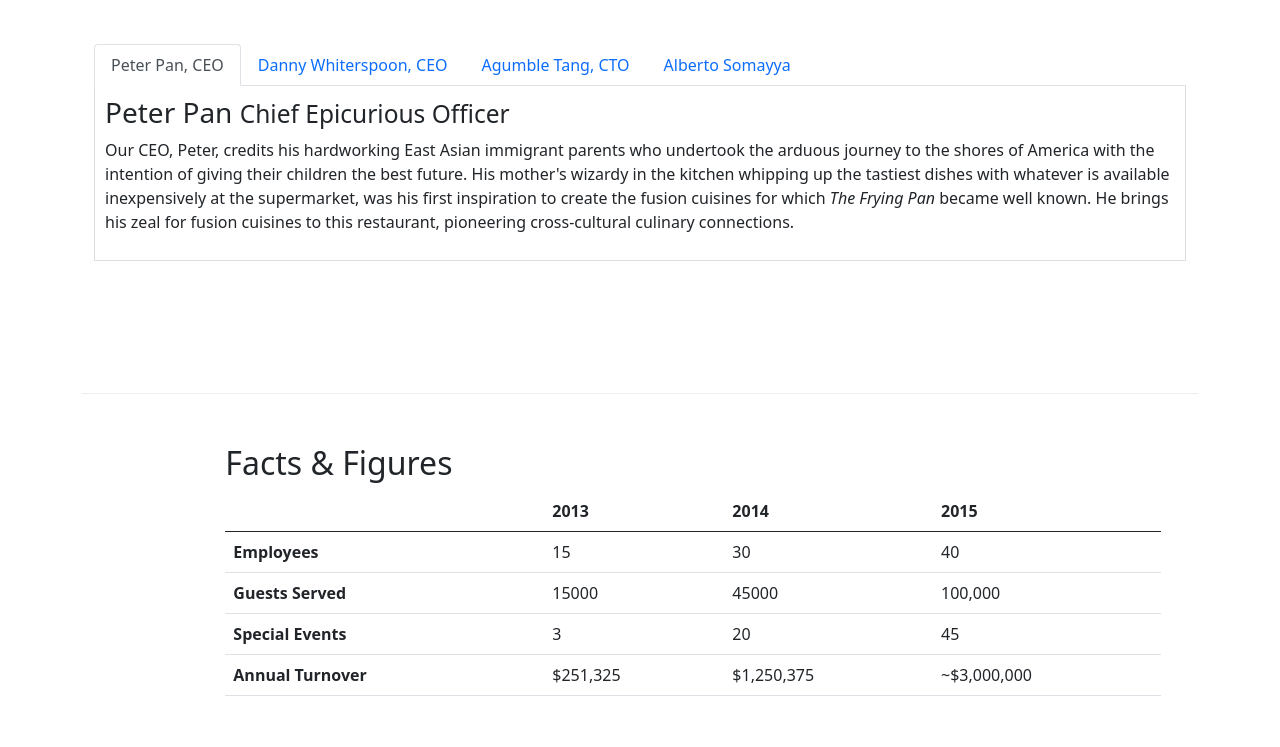
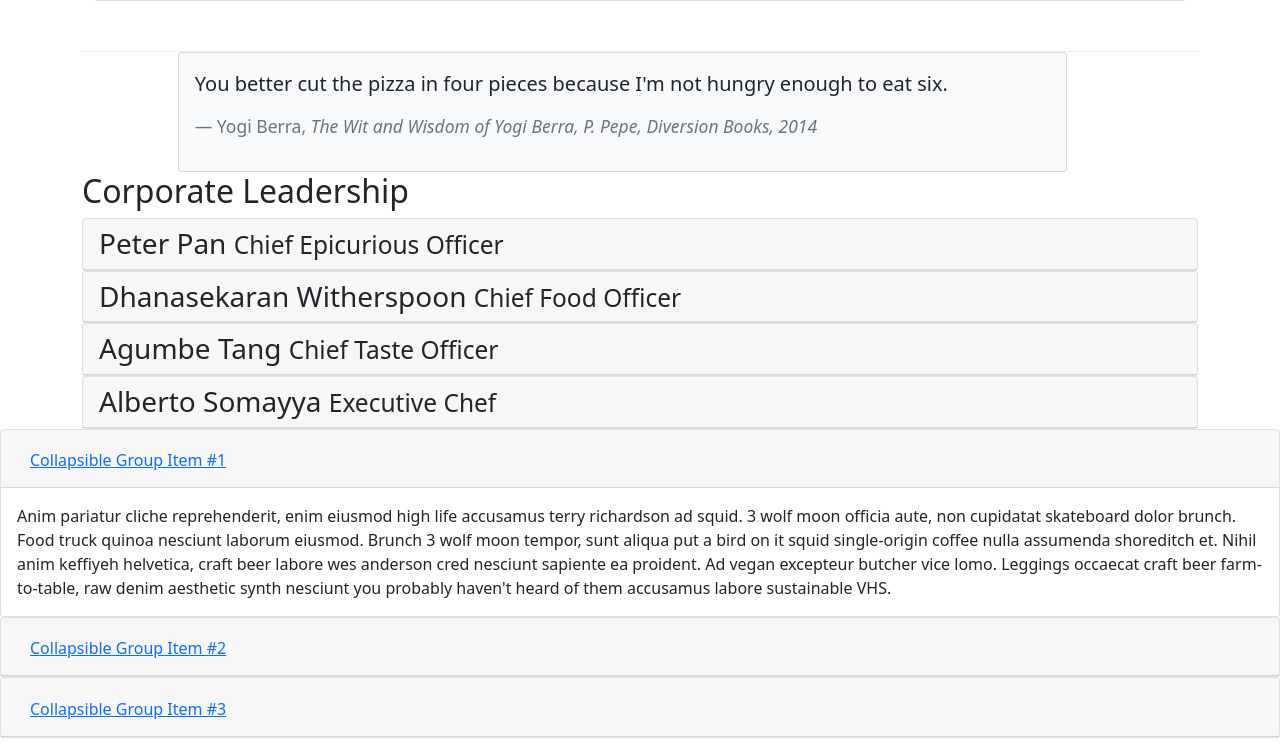
Before and after one commit to Sujithkumar72/courseraFrontEnd, a website: page aboutus.html in a window 1280 px wide. Shown: the part 1013-1760 px from the top of the page. Drawn offline with nearby package versions, Linux system fonts and the light colour scheme.

Commit message:
Accordions Not working

```diff
--- a/aboutus.html
+++ b/aboutus.html
@@ -9,9 +9,9 @@
 
     <title>Ristorante Con Fusion: About Us</title>
 
-    <link href="https://cdn.jsdelivr.net/npm/bootstrap@5.0.0-beta1/dist/css/bootstrap.min.css" rel="stylesheet" integrity="sha384-giJF6kkoqNQ00vy+HMDP7azOuL0xtbfIcaT9wjKHr8RbDVddVHyTfAAsrekwKmP1" crossorigin="anonymous">
-    <script src="https://cdn.jsdelivr.net/npm/bootstrap@5.0.0-beta1/dist/js/bootstrap.bundle.min.js" integrity="sha384-ygbV9kiqUc6oa4msXn9868pTtWMgiQaeYH7/t7LECLbyPA2x65Kgf80OJFdroafW" crossorigin="anonymous"></script>
-    <!--<link rel="stylesheet" href="node_modules/bootstrap/dist/css/bootstrap.min.css">-->
+    <!--<link rel="stylesheet" href="https://stackpath.bootstrapcdn.com/bootstrap/4.3.1/css/bootstrap.min.css" integrity="sha384-ggOyR0iXCbMQv3Xipma34MD+dH/1fQ784/j6cY/iJTQUOhcWr7x9JvoRxT2MZw1T" crossorigin="anonymous">
+    <script src="https://stackpath.bootstrapcdn.com/bootstrap/4.3.1/js/bootstrap.min.js" integrity="sha384-JjSmVgyd0p3pXB1rRibZUAYoIIy6OrQ6VrjIEaFf/nJGzIxFDsf4x0xIM+B07jRM" crossorigin="anonymous"></script>
+    --><link rel="stylesheet" href="node_modules/bootstrap/dist/css/bootstrap.min.css">
     <link rel="stylesheet" href="node_modules/font-awesome/css/font-awesome-min.css">
     <link rel="stylesheet" href="node_modules/bootstrap-social/bootstrap-social.css">
     <link rel="stylesheet" href="css/styles.css">
@@ -102,41 +102,64 @@
 
         <div class="container">
             <h2>Corporate Leadership</h2>
-            <div class="row row-content">
-                <div class="col-12">
-                    <ul class="nav nav-tabs" role="tablist">
-                        <li class="nav-item" role="presentation">
-                            <a class="nav-link active" href="#peter" role="tab" data-bs-toggle="tab" aria-controls="peter" aria-selected="true">Peter Pan, CEO</a>
-                        </li>
-                        <li class="nav-item" role=" presentation">
-                            <a class="nav-link" href="#danny" role="tab" data-bs-toggle="tab" aria-controls="danny" aria-selected="false">Danny Whiterspoon, CEO</a>
-                        </li>
-                        <li class="nav-item" role=" presentation">
-                            <a class="nav-link" href="#tang" role="tab" data-bs-toggle="tab" aria-controls="tang" aria-selected="false">Agumble Tang, CTO</a>
-                        </li>
-                        <li class="nav-item " role="presentation">
-                            <a class="nav-link" href="#alberto" role="tab" data-bs-toggle="tab" aria-controls="alberto" aria-selected="false">Alberto Somayya</a>
-                        </li>
-                    </ul>
-
-                    <div class="tab-content">
-                        <div role="tabpanel" class="tab-pane fade show active" id="peter" >
-                            <h3>Peter Pan <small>Chief Epicurious Officer</small></h3>
+            <div class="accordion">
+                <div class="card">
+                    <div class="card-header" role="tab" id="peterhead">
+                        <h3 class="mb-0">
+                            <a data-toggle="collapse" data-target="#peter">
+                            Peter Pan <small>Chief Epicurious Officer</small>
+                            </a>
+                        </h3>
+                    </div>
+                    <div  class="collapse" id="peter" data-parent="accordion">
+                        <div class="card-body">
                             <p class="d-none d-sm-block">Our CEO, Peter, credits his hardworking East Asian immigrant parents who undertook the arduous journey to the shores of America with the intention of giving their children the best future. His mother's wizardy in the kitchen whipping up the tastiest dishes with whatever is available inexpensively at the supermarket, was his first inspiration to create the fusion cuisines for which <em>The Frying Pan</em> became well known. He brings his zeal for fusion cuisines to this restaurant, pioneering cross-cultural culinary connections.</p>
                         </div>
+                    </div>
+                    </div>
+                </div>
 
-                        <div role="tabpanel" class="tab-pane fade" id="danny">
-                            <h3>Dhanasekaran Witherspoon <small>Chief Food Officer</small></h3>
+                <div class="card">
+                    <div class="card-header" role="tab" id="dannyhead">
+                        <h3 class="mb-0">
+                            <a data-toggle="collapse" data-target="#danny">
+                                Dhanasekaran Witherspoon <small>Chief Food Officer</small>
+                            </a>
+                        </h3>
+                    </div>
+                    <div  role="tabpanel" class="collapse" id="danny" data-parent="accordion">
+                        <div class="card-body">
                             <p class="d-none d-sm-block">Our CFO, Danny, as he is affectionately referred to by his colleagues, comes from a long established family tradition in farming and produce. His experiences growing up on a farm in the Australian outback gave him great appreciation for varieties of food sources. As he puts it in his own words, <em>Everything that runs, wins, and everything that stays, pays!</em></p>
                         </div>
+                    </div>
+                </div>
 
-                        <div role="tabpanel" class="tab-pane fade" id="tang">
-                            <h3>Agumbe Tang <small>Chief Taste Officer</small></h3>
-                             <p class="d-none d-sm-block">Blessed with the most discerning gustatory sense, Agumbe, our CTO, personally ensures that every dish that we serve meets his exacting tastes. Our chefs dread the tongue lashing that ensues if their dish does not meet his exacting standards. He lives by his motto, <em>You click only if you survive my lick.</em></p>
+                <div class="card">
+                    <div class="card-header" role="tab" id="tanghead">
+                        <h3 class="mb-0">
+                            <a data-toggle="collapse" data-target="#tang">
+                                Agumbe Tang <small>Chief Taste Officer</small>
+                            </a>
+                        </h3>
+                    </div>
+                    <div  role="tabpanel" class="collapse" id="tang" data-parent="accordion">
+                        <div class="card-body">
+                            <p class="d-none d-sm-block">Blessed with the most discerning gustatory sense, Agumbe, our CTO, personally ensures that every dish that we serve meets his exacting tastes. Our chefs dread the tongue lashing that ensues if their dish does not meet his exacting standards. He lives by his motto, <em>You click only if you survive my lick.</em></p>
                         </div>
+                    </div>
+                </div>
 
-                        <div role="tabpanel" class="tab-pane fade" id="alberto">
-                            <h3>Alberto Somayya <small>Executive Chef</small></h3>
+
+                <div class="card">
+                    <div class="card-header" role="tab" id="albertohead">
+                        <h3 class="mb-0">
+                            <a data-toggle="collapse" data-target="#collapseExample">
+                                Alberto Somayya <small>Executive Chef</small>
+                            </a>
+                        </h3>
+                    </div>
+                    <div  role="tabpanel" class="collapse" id="collapseExample" data-parent="accordion">
+                        <div class="card-body">
                             <p class="d-none d-sm-block">Award winning three-star Michelin chef with wide International experience having worked closely with whos-who in the culinary world, he specializes in creating mouthwatering Indo-Italian fusion experiences. He says, <em>Put together the cuisines from the two craziest cultures, and you get a winning hit! Amma Mia!</em></p>
                         </div>
                     </div>
@@ -144,6 +167,51 @@
             </div>
        </div>
 
+       <div class="accordion" id="accordionExample">
+        <div class="card">
+          <div class="card-header" id="headingOne">
+            <h2 class="mb-0">
+              <button class="btn btn-link" type="button" data-toggle="collapse" data-target="#collapseOne" aria-expanded="true" aria-controls="collapseOne">
+                Collapsible Group Item #1
+              </button>
+            </h2>
+          </div>
+
+          <div id="collapseOne" class="collapse show" aria-labelledby="headingOne" data-parent="#accordionExample">
+            <div class="card-body">
+              Anim pariatur cliche reprehenderit, enim eiusmod high life accusamus terry richardson ad squid. 3 wolf moon officia aute, non cupidatat skateboard dolor brunch. Food truck quinoa nesciunt laborum eiusmod. Brunch 3 wolf moon tempor, sunt aliqua put a bird on it squid single-origin coffee nulla assumenda shoreditch et. Nihil anim keffiyeh helvetica, craft beer labore wes anderson cred nesciunt sapiente ea proident. Ad vegan excepteur butcher vice lomo. Leggings occaecat craft beer farm-to-table, raw denim aesthetic synth nesciunt you probably haven't heard of them accusamus labore sustainable VHS.
+            </div>
+          </div>
+        </div>
+        <div class="card">
+          <div class="card-header" id="headingTwo">
+            <h2 class="mb-0">
+              <button class="btn btn-link collapsed" type="button" data-toggle="collapse" data-target="#collapseTwo" aria-expanded="false" aria-controls="collapseTwo">
+                Collapsible Group Item #2
+              </button>
+            </h2>
+          </div>
+          <div id="collapseTwo" class="collapse" aria-labelledby="headingTwo" data-parent="#accordionExample">
+            <div class="card-body">
+              Anim pariatur cliche reprehenderit, enim eiusmod high life accusamus terry richardson ad squid. 3 wolf moon officia aute, non cupidatat skateboard dolor brunch. Food truck quinoa nesciunt laborum eiusmod. Brunch 3 wolf moon tempor, sunt aliqua put a bird on it squid single-origin coffee nulla assumenda shoreditch et. Nihil anim keffiyeh helvetica, craft beer labore wes anderson cred nesciunt sapiente ea proident. Ad vegan excepteur butcher vice lomo. Leggings occaecat craft beer farm-to-table, raw denim aesthetic synth nesciunt you probably haven't heard of them accusamus labore sustainable VHS.
+            </div>
+          </div>
+        </div>
+        <div class="card">
+          <div class="card-header" id="headingThree">
+            <h2 class="mb-0">
+              <button class="btn btn-link collapsed" type="button" data-toggle="collapse" data-target="#collapseThree" aria-expanded="false" aria-controls="collapseThree">
+                Collapsible Group Item #3
+              </button>
+            </h2>
+          </div>
+          <div id="collapseThree" class="collapse" aria-labelledby="headingThree" data-parent="#accordionExample">
+            <div class="card-body">
+              Anim pariatur cliche reprehenderit, enim eiusmod high life accusamus terry richardson ad squid. 3 wolf moon officia aute, non cupidatat skateboard dolor brunch. Food truck quinoa nesciunt laborum eiusmod. Brunch 3 wolf moon tempor, sunt aliqua put a bird on it squid single-origin coffee nulla assumenda shoreditch et. Nihil anim keffiyeh helvetica, craft beer labore wes anderson cred nesciunt sapiente ea proident. Ad vegan excepteur butcher vice lomo. Leggings occaecat craft beer farm-to-table, raw denim aesthetic synth nesciunt you probably haven't heard of them accusamus labore sustainable VHS.
+            </div>
+          </div>
+        </div>
+      </div>
 
 
        <div class="row row-content">
```
